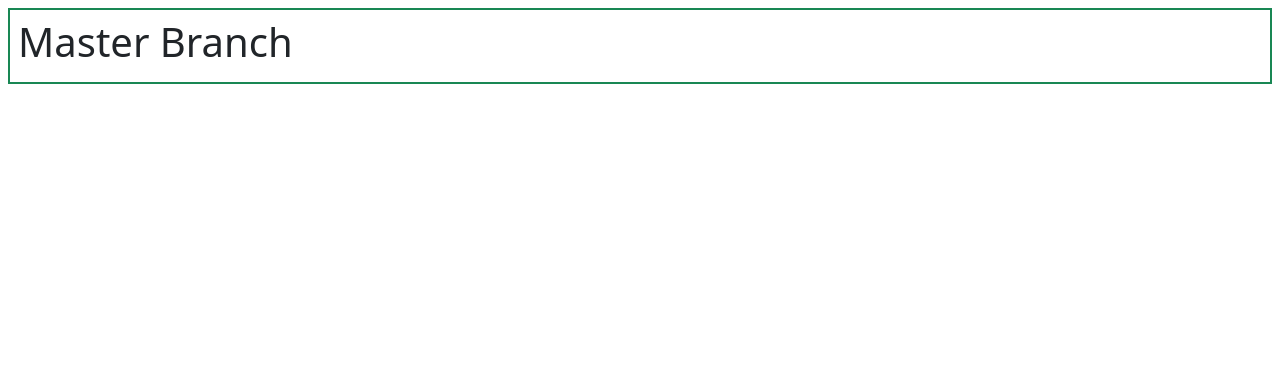
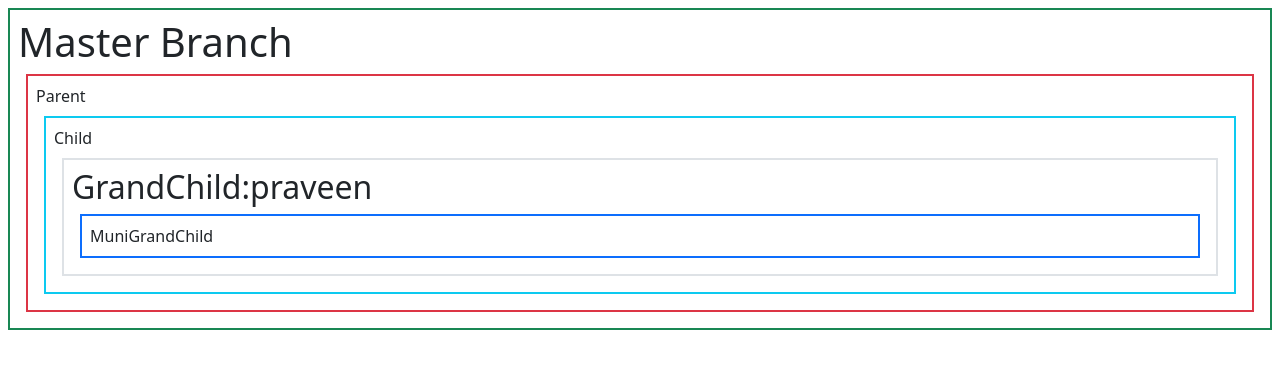
Before and after one commit to edupoly/rb53app, a React (Vite) app: page / in a window 1280 px wide. Shown: the top 368 px of the page. Built offline with nearby package versions, Linux system fonts and the light colour scheme.

Commit message:
useContext

```diff
--- a/src/App.jsx
+++ b/src/App.jsx
@@ -1,8 +1,13 @@
+import { MyContext } from "./MyContext";
+import Parent from "./Parent";
 function App() {
   return (
-    <div className="border border-2 border-success m-2 p-2">
-      <h1>Master Branch</h1>
-    </div>
+    <MyContext.Provider value={{ myname: "praveen", age: 42 }}>
+      <div className="border border-2 border-success m-2 p-2">
+        <h1>Master Branch</h1>
+        <Parent></Parent>
+      </div>
+    </MyContext.Provider>
   );
 }
 
--- /dev/null
+++ b/src/Child.jsx
@@ -0,0 +1,13 @@
+import React from "react";
+import GrandChild from "./GrandChild";
+
+function Child() {
+  return (
+    <div className="border border-2 border-info m-2 p-2">
+      Child
+      <GrandChild></GrandChild>
+    </div>
+  );
+}
+
+export default Child;
--- /dev/null
+++ b/src/GrandChild.jsx
@@ -0,0 +1,16 @@
+import React, { useContext } from "react";
+import MuniGrandChild from "./MuniGrandChild";
+import { MyContext } from "./MyContext";
+
+function GrandChild() {
+  var x = useContext(MyContext);
+  console.log(x);
+  return (
+    <div className="border border-2 border-secodary m-2 p-2">
+      <h2>GrandChild:{x?.myname}</h2>
+      <MuniGrandChild></MuniGrandChild>
+    </div>
+  );
+}
+
+export default GrandChild;
--- /dev/null
+++ b/src/MuniGrandChild.jsx
@@ -0,0 +1,9 @@
+import React from "react";
+
+function MuniGrandChild() {
+  return (
+    <div className="border border-2 border-primary m-2 p-2">MuniGrandChild</div>
+  );
+}
+
+export default MuniGrandChild;
--- /dev/null
+++ b/src/MyContext.jsx
@@ -0,0 +1,2 @@
+import { createContext } from "react";
+export const MyContext = createContext();
--- /dev/null
+++ b/src/Parent.jsx
@@ -0,0 +1,13 @@
+import React from "react";
+import Child from "./Child";
+
+function Parent() {
+  return (
+    <div className="border border-2 border-danger m-2 p-2">
+      Parent
+      <Child></Child>
+    </div>
+  );
+}
+
+export default Parent;
```
